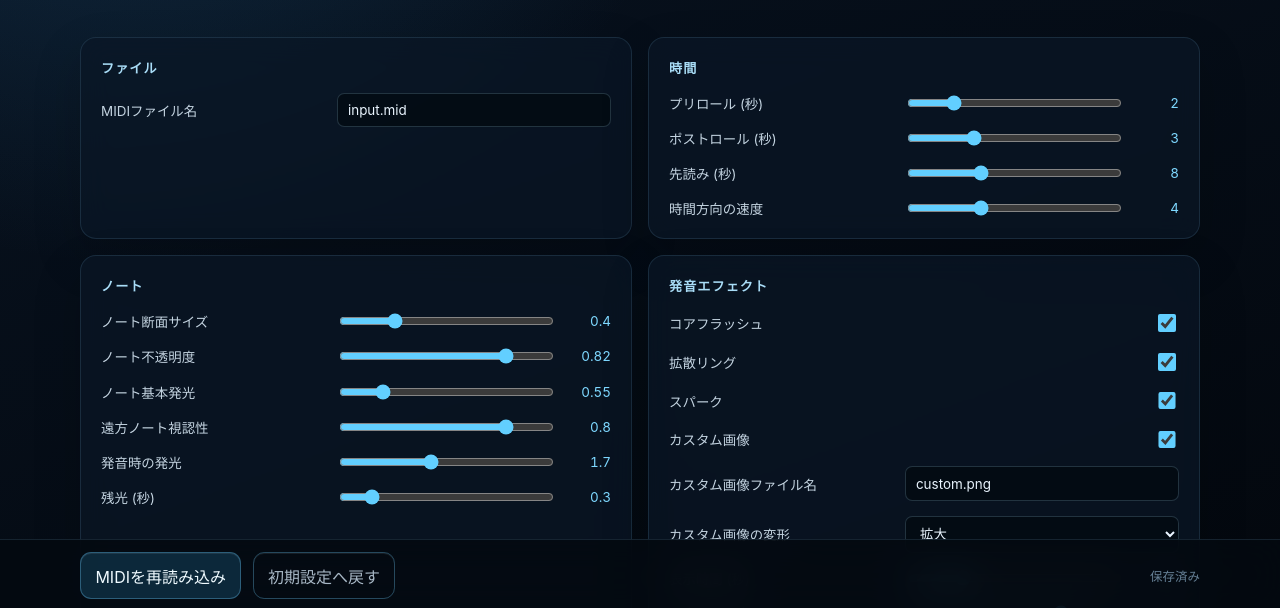
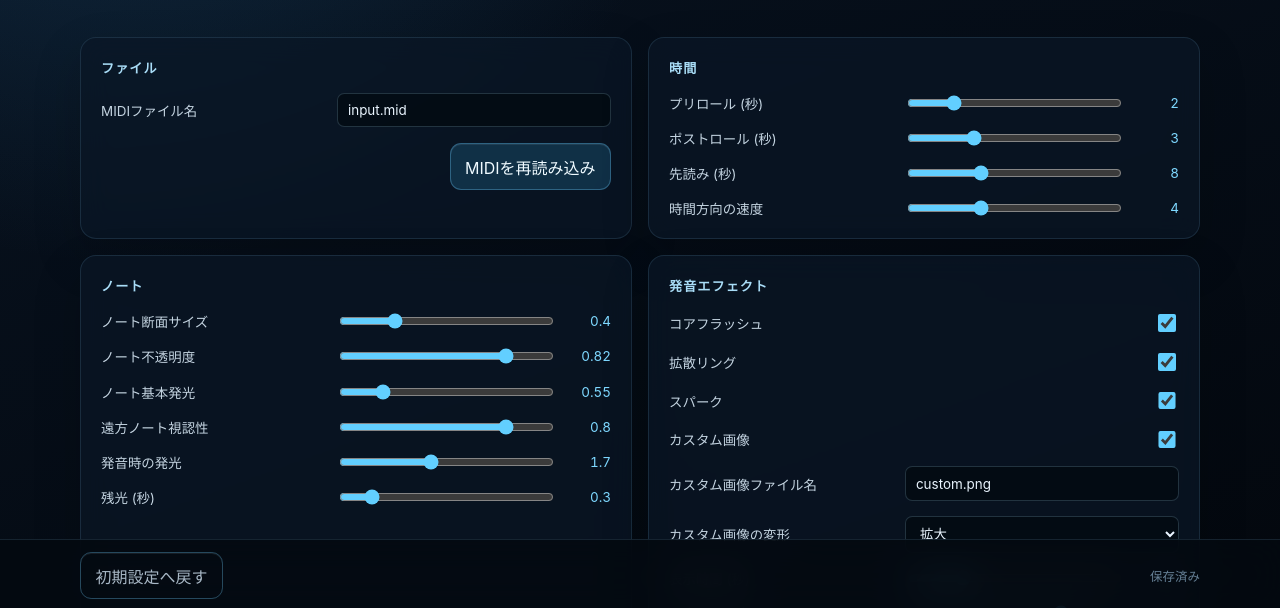
Before and after one commit to clockroom/midi2visual, a website built with Vite: page control.html in a window 1280 px wide. Shown: the part 188-796 px from the top of the page. Built offline with nearby package versions, Linux system fonts and the light colour scheme.

Commit message:
feat: add MIDI reload button to file settings and update documentation

```diff
--- a/control.html
+++ b/control.html
@@ -20,6 +20,9 @@
 				<section class="settings-card">
 					<h2>ファイル</h2>
 					<div id="file-settings" class="field-list"></div>
+					<div class="file-actions">
+						<button id="reload-midi" type="button">MIDIを再読み込み</button>
+					</div>
 				</section>
 				<section class="settings-card">
 					<h2>時間</h2>
@@ -52,7 +55,6 @@
 			</form>
 
 			<footer class="control-actions">
-				<button id="reload-midi" type="button">MIDIを再読み込み</button>
 				<button id="reset-settings" class="secondary" type="button">初期設定へ戻す</button>
 				<span id="save-status" role="status">保存済み</span>
 			</footer>
--- a/src/styles/control.css
+++ b/src/styles/control.css
@@ -100,6 +100,12 @@ button {
 .field-list {
 	display: grid;
 	gap: 0.95rem;
+}
+
+.file-actions {
+	display: flex;
+	justify-content: flex-end;
+	margin-top: 1rem;
 }
 
 .field-row {
```
Also changed, not shown: docs/06-settings-spec.md (+1 -1 lines).
